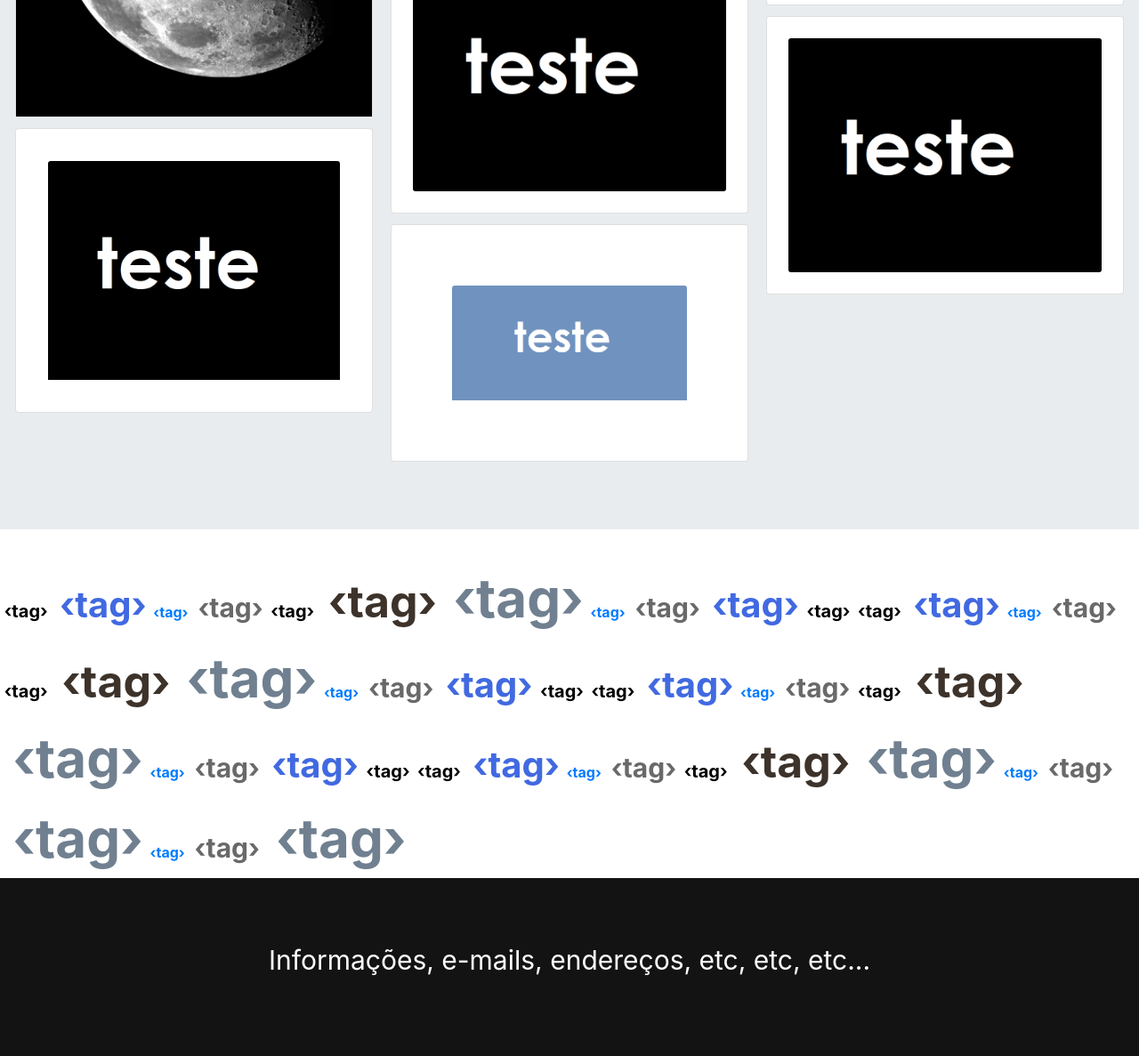
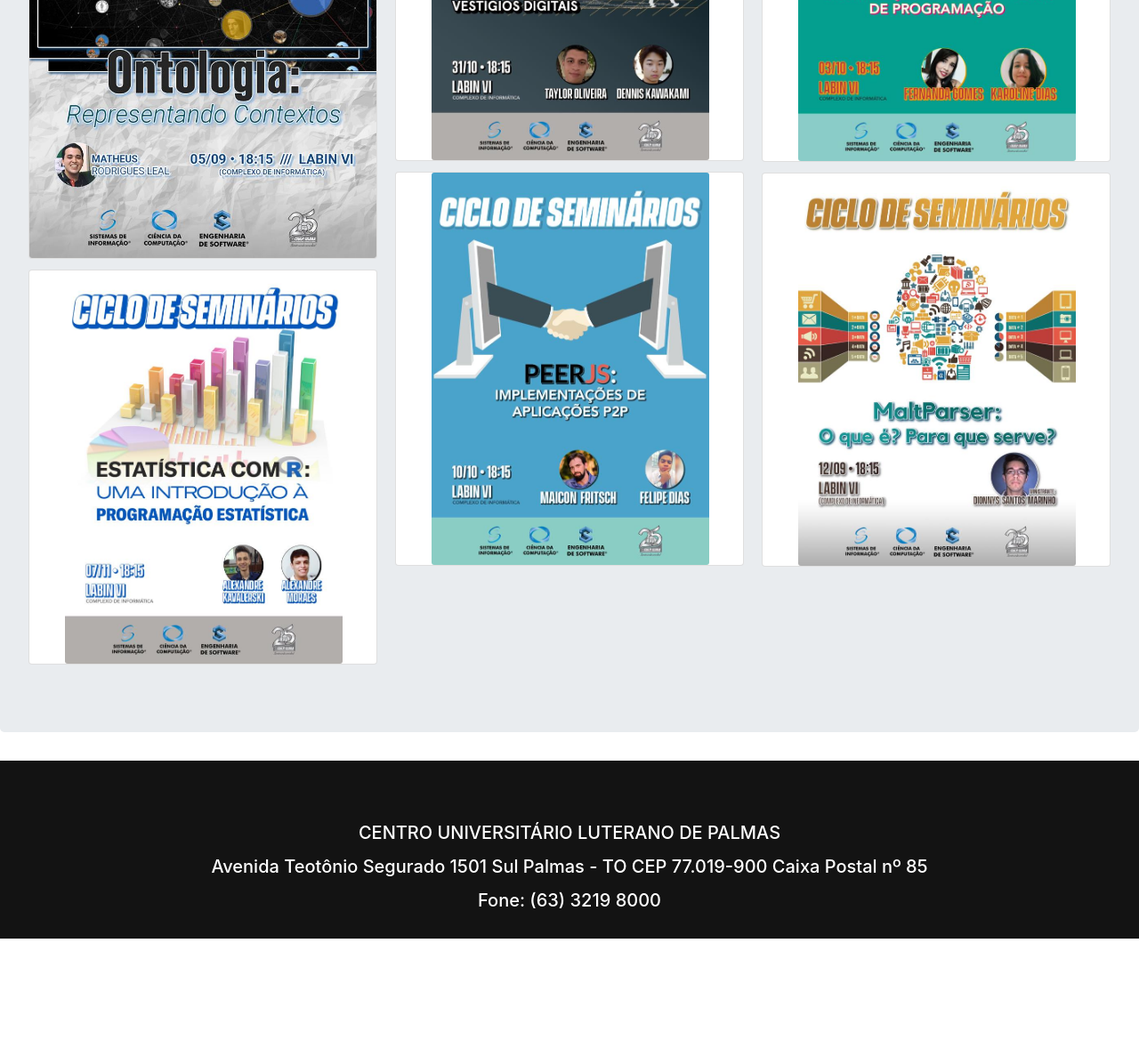
Before and after one commit to itgirlsceulp/ciclo-de-seminarios, a plain HTML site: page index.html in a window 1280 px wide. Shown: the part 1558-2745 px from the top of the page at 89% size. After the commit the page ends 2613 px from the top, so only its background shows below. Drawn offline with nearby package versions, Linux system fonts and the light colour scheme.

Commit message:
Alterações na Página Inicial

```diff
--- a/estilo.css
+++ b/estilo.css
@@ -2,21 +2,23 @@
     opacity: 0.9;
     text-align: left;
     position: fixed
-
 }
-
 #jumbo{
-    background-image: url('img/eclipse.jpg');
-    text-align: center;
-    color: white;
-    height: 400px;
+    background: url('img/ciclo-de-seminarios-capa.jpg') center #131313;
+    height: 470px;
+    width:100%;
+    background-repeat: no-repeat;
+}
+#tamanhomedio{
+    width: 80%;
+    margin-left: 40px;
 }
 
 #jumbed{
-    background-image: url('img/eclipse.jpg');
+    background: #131313;
     text-align: center;
     color: white;
-    height: 250px;
+    height: 300px;
 }
 #resumo{
     background-color: white;
@@ -25,31 +27,6 @@
 }
 #quantitativos{
     background-color: #c8e3f3;
-}
-
-#tamanho2{
-    font-size: 20px;
-    color: black;
-}
-
-#tamanho3{
-    font-size: 30px;
-    color: #696969
-}
-
-#tamanho4{
-    font-size: 40px;
-    color: #4169E1
-}
-
-#tamanho5{
-    font-size: 50px;
-    color: #3D332B
-}
-
-#tamanho6{
-    font-size: 60px;
-    color: #708090
 }
 footer{
     background-color: #131313;
@@ -72,3 +49,16 @@ footer{
 .titulo-pagina{
     text-align: center
 }
+
+#palestranteinfo{
+    text-align: center;
+}
+
+#palestrantefoto{
+    width: 200px;
+    margin-left: 70px;
+}
+
+#palestrantebio{
+    box-sizing: inherit;
+}
--- a/index.html
+++ b/index.html
@@ -1,5 +1,6 @@
 <!DOCTYPE html>
 <html>
+
 <head>
     <meta charset='utf-8'>
     <meta name="viewport" content="width=device-width, initial-scale=1, shrink-to-fit=no">
@@ -9,6 +10,7 @@
     <link rel="stylesheet" href="estilo.css">
     <title>Ciclo de Seminários</title>
 </head>
+
 <body>
     <header>
         <nav class="navbar fixed-top navbar-expand-lg navbar-light bg-light">
@@ -36,16 +38,11 @@
                 </form>
             </div>
         </nav>
-        <div id='jumbo' class="jumbotron jumbotron-fluid">
-            <div class="container">
-                <h1 class="display-3">Ciclo de Seminários</h1>
-                <p class="lead">This is a modified jumbotron that occupies the entire horizontal space of its parent.</p>
-            </div>
-        </div>
+        <div id='jumbo' class="jumbotron jumbotron-fluid"></div>
     </header>
     <article>
-        <div id='resumo' class="jumbotron jumbotron-fluid">
-            <div class="container">
+        <div class="container">
+            <div id='resumo' class="jumbotron jumbotron-fluid">
                 <p class="lead">Sed posuere consectetur est at lobortis. Aenean eu leo quam. Pellentesque ornare sem lacinia quam venenatis
                     vestibulum. Sed posuere consectetur est at lobortis. Aenean eu leo quam. Pellentesque ornare sem lacinia
                     quam venenatis vestibulum. Sed posuere consectetur est at lobortis. Aenean eu leo quam. Pellentesque
@@ -57,7 +54,7 @@
         </div>
     </article>
     <section id="quantitativos" class="py-5">
-        <div class="container">
+        <div class="container-fluid">
             <h1 class="titulo text-center mt-0 pt-3">CEULP/ULBRA: Extensão</h1>
             <p class="text-center" style="margin-top: -14px;">Ciclos de Seminários realizados durante o ano de 2016</p>
             <div class="row mb-4">
@@ -78,97 +75,40 @@
             </div>
         </div>
     </section>
-    <aside>
+    <aside class="container-fluid">
         <div class='row'>
             <div class="jumbotron">
                 <div class="card-columns">
                     <div class="card">
-                        <img class="card-img-top" src="img/lua.jpg" alt="Card image cap">
-                    </div>
-                    <div class="card p-3">
-                        <blockquote class="blockquote mb-0 card-body">
-                            <img class="card-img-top" src="img/2.png" alt="Card image cap">
-                        </blockquote>
-                    </div>
-                    <div class="card p-5">
-                        <img class="card-img-top" src="img/3.png" alt="Card image cap">
-                    </div>
-                    <div class="card p-4">
-                        <img class="card-img" src="img/2.png" alt="Card image">
-                    </div>
-                    <div class="card p-5">
-                        <blockquote class="blockquote mb-0 card-body">
-                            <img class="card-img-top" src="img/3.png" alt="Card image cap">
-                        </blockquote>
+                       <a href="palestra.html"><img class="card-img" src="img/banners/palestra1.jpg" alt="Card image"></a>
                     </div>
                     <div class="card">
-                        <div class="card p-5">
-                            <img class="card-img-top" src="img/2.png" alt="Card image cap">
-                        </div>
+                        <img class="card-img" id="tamanhomedio" src="img/banners/palestra2.jpg" alt="Card image">
                     </div>
-                    <div class="card p-4">
-                        <img class="card-img" src="img/2.png" alt="Card image">
+                    <div class="card">
+                        <img class="card-img" id="tamanhomedio" src="img/banners/palestra3.jpg" alt="Card image">
+                    </div>
+                    <div class="card">
+                        <img class="card-img" id="tamanhomedio" src="img/banners/palestra4.jpg" alt="Card image">
+                    </div>
+                    <div class="card">
+                        <img class="card-img" id="tamanhomedio" src="img/banners/palestra5.jpg" alt="Card image">
+                    </div>
+                    <div class="card">
+                        <img class="card-img" id="tamanhomedio" src="img/banners/palestra6.jpg" alt="Card image">
                     </div>
                 </div>
             </div>
         </div>
+
     </aside>
-    <nav>
-        <div class="row" id="tags">
-            <div class="col">
-                <strong>
-                        <a href="#" id="tamanho2">&nbsp&lsaquo;tag&rsaquo;</a>
-                        <a href="#" id="tamanho4">&nbsp&lsaquo;tag&rsaquo;</a>
-                        <a href="#" id="tamanho1">&nbsp&lsaquo;tag&rsaquo;</a>
-                        <a href="#" id="tamanho3">&nbsp&lsaquo;tag&rsaquo;</a>
-                        <a href="#" id="tamanho2">&nbsp&lsaquo;tag&rsaquo;</a>
-                        <a href="#" id="tamanho5">&nbsp&lsaquo;tag&rsaquo;</a>
-                        <a href="#" id="tamanho6">&nbsp&lsaquo;tag&rsaquo;</a>
-                        <a href="#" id="tamanho1">&nbsp&lsaquo;tag&rsaquo;</a>
-                        <a href="#" id="tamanho3">&nbsp&lsaquo;tag&rsaquo;</a>
-                        <a href="#" id="tamanho4">&nbsp&lsaquo;tag&rsaquo;</a>
-                        <a href="#" id="tamanho2">&nbsp&lsaquo;tag&rsaquo;</a>
-                        <a href="#" id="tamanho2">&nbsp&lsaquo;tag&rsaquo;</a>
-                        <a href="#" id="tamanho4">&nbsp&lsaquo;tag&rsaquo;</a>
-                        <a href="#" id="tamanho1">&nbsp&lsaquo;tag&rsaquo;</a>
-                        <a href="#" id="tamanho3">&nbsp&lsaquo;tag&rsaquo;</a>
-                        <a href="#" id="tamanho2">&nbsp&lsaquo;tag&rsaquo;</a>
-                        <a href="#" id="tamanho5">&nbsp&lsaquo;tag&rsaquo;</a>
-                        <a href="#" id="tamanho6">&nbsp&lsaquo;tag&rsaquo;</a>
-                        <a href="#" id="tamanho1">&nbsp&lsaquo;tag&rsaquo;</a>
-                        <a href="#" id="tamanho3">&nbsp&lsaquo;tag&rsaquo;</a>
-                        <a href="#" id="tamanho4">&nbsp&lsaquo;tag&rsaquo;</a>
-                        <a href="#" id="tamanho2">&nbsp&lsaquo;tag&rsaquo;</a>
-                        <a href="#" id="tamanho2">&nbsp&lsaquo;tag&rsaquo;</a>
-                        <a href="#" id="tamanho4">&nbsp&lsaquo;tag&rsaquo;</a>
-                        <a href="#" id="tamanho1">&nbsp&lsaquo;tag&rsaquo;</a>
-                        <a href="#" id="tamanho3">&nbsp&lsaquo;tag&rsaquo;</a>
-                        <a href="#" id="tamanho2">&nbsp&lsaquo;tag&rsaquo;</a>
-                        <a href="#" id="tamanho5">&nbsp&lsaquo;tag&rsaquo;</a>
-                        <a href="#" id="tamanho6">&nbsp&lsaquo;tag&rsaquo;</a>
-                        <a href="#" id="tamanho1">&nbsp&lsaquo;tag&rsaquo;</a>
-                        <a href="#" id="tamanho3">&nbsp&lsaquo;tag&rsaquo;</a>
-                        <a href="#" id="tamanho4">&nbsp&lsaquo;tag&rsaquo;</a>
-                        <a href="#" id="tamanho2">&nbsp&lsaquo;tag&rsaquo;</a>
-                        <a href="#" id="tamanho2">&nbsp&lsaquo;tag&rsaquo;</a>
-                        <a href="#" id="tamanho4">&nbsp&lsaquo;tag&rsaquo;</a>
-                        <a href="#" id="tamanho1">&nbsp&lsaquo;tag&rsaquo;</a>
-                        <a href="#" id="tamanho3">&nbsp&lsaquo;tag&rsaquo;</a>
-                        <a href="#" id="tamanho2">&nbsp&lsaquo;tag&rsaquo;</a>
-                        <a href="#" id="tamanho5">&nbsp&lsaquo;tag&rsaquo;</a>
-                        <a href="#" id="tamanho6">&nbsp&lsaquo;tag&rsaquo;</a>
-                        <a href="#" id="tamanho1">&nbsp&lsaquo;tag&rsaquo;</a>
-                        <a href="#" id="tamanho3">&nbsp&lsaquo;tag&rsaquo;</a>
-                        <a href="#" id="tamanho6">&nbsp&lsaquo;tag&rsaquo;</a>
-                        <a href="#" id="tamanho1">&nbsp&lsaquo;tag&rsaquo;</a>
-                        <a href="#" id="tamanho3">&nbsp&lsaquo;tag&rsaquo;</a>
-                        <a href="#" id="tamanho6">&nbsp&lsaquo;tag&rsaquo;</a>
-                    </strong>
-            </div>
-        </div>
-    </nav>
     <footer>
-        Informações, e-mails, endereços, etc, etc, etc...
+        <h5>
+            <p>CENTRO UNIVERSITÁRIO LUTERANO DE PALMAS</p>
+            <p>Avenida Teotônio Segurado 1501 Sul Palmas - TO CEP 77.019-900 Caixa Postal nº 85</p>
+            <p>Fone: (63) 3219 8000</p>
+        </h5>
     </footer>
 </body>
+
 </html>
```
